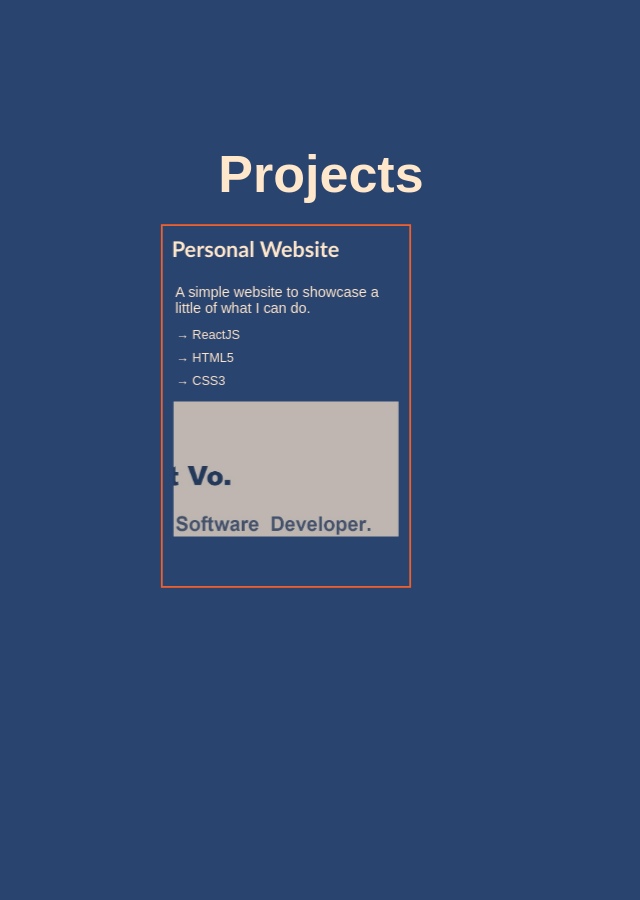
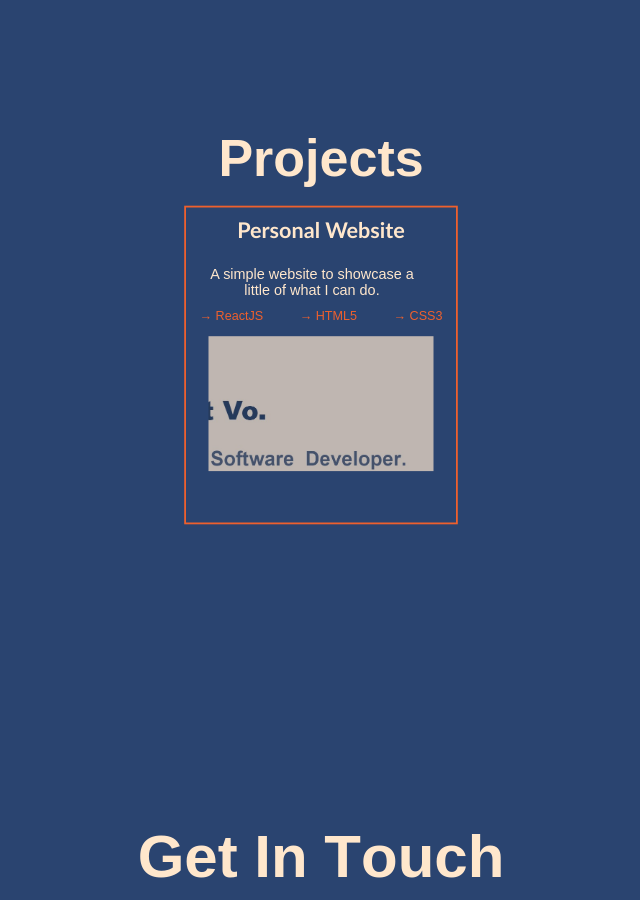
Before and after one commit to vin99vo/meportfolio, a React (Create React App) app: page / in a window 1280 px wide. Shown: the part 1800-2700 px from the top of the page, without its empty margins (319-959 px from the left). Built offline with nearby package versions, Linux system fonts and the light colour scheme.

Commit message:
fixed projects card

```diff
--- a/src/components/body/Projects/PortfolioCard/index.tsx
+++ b/src/components/body/Projects/PortfolioCard/index.tsx
@@ -6,16 +6,16 @@ import PortfolioImg from '../../../../thumbnails/icons/portfolioImg.jpg'
 import { Icon } from '../../../general/Icon'
 import {
   ProjectCardContainer,
-  ProjectCard,
   ProjectCardFront,
   ProjectTitle,
   ProjectPara,
   ProjectCardBack,
   ProjectDescript,
+  SkillsDivFlex,
   PortfolioSkills,
   SkillIconsContainer,
   CenterSkillIcons,
-  SourceCodeContainer,
+  SourceCodeButton,
   ImgContainer,
   ProjectImg
 } from './styles'
@@ -37,38 +37,35 @@ export const PersonalWebsiteCard: FC = () => {
       onClick={cardClickedHandler}
       isClicked={isCardClicked}
     >
-      <ProjectCard>
-        <ProjectCardFront>
+      <ProjectCardFront isClicked={isCardClicked}>
         <ProjectTitle>Personal Website</ProjectTitle>
         <ProjectDescript>
           <ProjectPara>
             A simple website to showcase a little of what I can do.
           </ProjectPara>
+          <SkillsDivFlex>
             {skills.map((skill) => (
-              <div>
               <PortfolioSkills>&#8594; {skill.alt}</PortfolioSkills>
-              </div>
             ))}
+          </SkillsDivFlex>
         </ProjectDescript>
         <ImgContainer>
           {' '}
           <ProjectImg img={PortfolioImg} />
         </ImgContainer>
       </ProjectCardFront>
-        <ProjectCardBack>
+
+      <ProjectCardBack isClicked={isCardClicked}>
         <ProjectTitle>Personal Website</ProjectTitle>
         <ProjectPara>This very site!</ProjectPara>
         <ProjectPara>
           My first portfolio website built after learning React.
         </ProjectPara>
-          {isCardClicked && (
         <ProjectPara>
-              Hosted on GitHub Pages and checked with TypeScript, ESLint,
-              Prettier, and utilizing Styled Components.
+          Hosted on GitHub Pages and checked with TypeScript, ESLint, Prettier,
+          and utilizing Styled Components.
         </ProjectPara>
-          )}
-          <ProjectPara>
-            This website was built with
+        <ProjectPara>This website was built with</ProjectPara>
         <CenterSkillIcons>
           <SkillIconsContainer>
             {skills.map((skill) => (
@@ -84,18 +81,15 @@ export const PersonalWebsiteCard: FC = () => {
             ))}
           </SkillIconsContainer>
         </CenterSkillIcons>
-          </ProjectPara>
-          {isCardClicked && (
-            <SourceCodeContainer
+
+        <SourceCodeButton
           href="https://github.com/vin99vo/meportfolio"
           target="_blank"
           rel="noreferrer"
         >
           View Source
-            </SourceCodeContainer>
-          )}
+        </SourceCodeButton>
       </ProjectCardBack>
-      </ProjectCard>
     </ProjectCardContainer>
   )
 }
--- a/src/components/body/Projects/PortfolioCard/styles.tsx
+++ b/src/components/body/Projects/PortfolioCard/styles.tsx
@@ -1,8 +1,5 @@
 import styled, { keyframes } from 'styled-components'
-export const ProjectCard = styled.div`
-  transition: 0.3s all ease-in;
-  transform-style: preserve-3d;
-`
+
 export const ProjectPara = styled.div`
   font-size: 16px;
   padding: 6px 4px;
@@ -12,8 +9,12 @@ export const ProjectPara = styled.div`
 `
 
 export const ProjectCardContainer = styled.div<{ isClicked: boolean }>`
-  height: 400px;
-  width: 350px;
+  display: flex;
+  flex-direction: column;
+  align-items: center;
+  text-align: center;
+  width: 300px;
+  height: 350px;
   border-color: ${(props) => props.theme.callToAction};
   border-style: solid;
   border-width: 2px;
@@ -34,31 +35,23 @@ export const ProjectCardContainer = styled.div<{ isClicked: boolean }>`
   ${(props) =>
     props.isClicked &&
     `{
-    height: 450px;
-    width: 800px;
-    transform: translateY(0%) translateX(20%);
+    width: min(90%, 800px);
+    height: auto;
     box-shadow: 0 0 14px 6px rgb(238, 96, 45);
-
-    &:hover > ${ProjectCard} {
-      transform: rotateY(180deg) translate(-20px, 0);
-    }
-    ${ProjectPara} {
-      font-size: 18pxpx;
-      padding: 14px 10px;
-    }
-    > ${ProjectCard}{
-        transform: rotateY(180deg) translate(-20px, 0);
-    }
-
-  }`}
+  }
+ }`}
 `
 
-export const ProjectCardFront = styled.div`
-  height: 100%;
-  width: 100%;
+export const ProjectCardFront = styled.div<{ isClicked: boolean }>`
   backface-visibility: hidden;
   border-radius: 50px;
   position: absolute;
+  transition: 0.3s all ease-in;
+  ${(props) =>
+    props.isClicked &&
+    `{
+    transform: rotateY(180deg);
+  }`}
 `
 export const ProjectTitle = styled.div`
   font-size: 24px;
@@ -69,6 +62,11 @@ export const ProjectTitle = styled.div`
 
 export const ProjectDescript = styled.div`
   padding: 10px;
+`
+export const SkillsDivFlex = styled.div`
+  display: flex;
+  justify-content: space-between;
+  color: ${(props) => props.theme.callToAction};
 `
 
 export const PanMovie = keyframes`
@@ -113,6 +111,7 @@ export const ProjectImg = styled.div<{ img: string }>`
 export const PortfolioSkills = styled.div`
   font-size: 14px;
   padding: 5px 5px;
+  backface-visibility: hidden;
 `
 export const Levitate = keyframes`
  0%{
@@ -130,28 +129,45 @@ export const SkillIconsContainer = styled.section`
   vertical-align: middle;
   gap: 10px;
   justify-content: space-around;
-  width: min(80%, 800px);
+  width: min(80%, 400px);
   animation: ${Levitate} infinite 2s linear;
 `
 export const CenterSkillIcons = styled.div`
   margin-top: 20px;
   display: flex;
   justify-content: center;
-  width: min(80% 800px);
+  width: min(80%, 800px);
+  opacity: 0;
+  transition: 0.3s all ease-in;
 `
-export const ProjectCardBack = styled.div`
-  /* height: 100%;
-  width: 100%; */
-  backface-visibility: hidden;
-  border-radius: 50px;
-  padding: 10px;
-  position: absolute;
-  transform: rotateY(180deg);
+export const ProjectCardBack = styled.div<{ isClicked: boolean }>`
   display: flex;
   flex-direction: column;
+  align-items: center;
+  width: min(90%, 600px);
+  padding: 10px;
+  transform: rotateY(180deg);
+  backface-visibility: hidden;
+  transition: 0.3s all ease-in;
+  ${(props) =>
+    props.isClicked &&
+    `{
+    transform: rotateY(0deg);
+  }
+  > ${ProjectPara}{
+    font-size: 22px;
+  }
+  > ${CenterSkillIcons}{
+    opacity: 1;
+  }
+  > ${ProjectTitle}{
+    font-size 32px;
+    text-decoration: underline;
+  }
+  `}
 `
 
-export const SourceCodeContainer = styled.a`
+export const SourceCodeButton = styled.a`
   border: 2px ${(props) => props.theme.callToAction} solid;
   background-color: ${(props) => props.theme.secondary};
   color: ${(props) => props.theme.main};
--- a/src/components/body/Projects/index.tsx
+++ b/src/components/body/Projects/index.tsx
@@ -1,21 +1,17 @@
 import { Card } from '../../general/Card'
 import { type FC } from 'react'
 
-import { ProjectsSection, SectionTitle, ProjectsContainer } from './styles'
+import { ProjectsSection, SectionTitle } from './styles'
 import { SqueezeTitle } from '../../general/SqueezeTitle'
 import { PersonalWebsiteCard } from './PortfolioCard'
 
 export const Projects: FC = () => {
   return (
     <ProjectsSection>
-      <Card>
-        <SectionTitle>
-          <SqueezeTitle title="Projects" />
-        </SectionTitle>
-        <ProjectsContainer>
-          <PersonalWebsiteCard />
-        </ProjectsContainer>
-      </Card>
+      <SectionTitle>
+        <SqueezeTitle title="Projects" />
+      </SectionTitle>
+      <PersonalWebsiteCard />
     </ProjectsSection>
   )
 }
--- a/src/components/body/Projects/styles.tsx
+++ b/src/components/body/Projects/styles.tsx
@@ -2,7 +2,9 @@ import styled from 'styled-components'
 
 export const ProjectsSection = styled.section`
   display: flex;
-  justify-content: center;
+  flex-direction: column;
+  /* justify-content: center; */
+  align-items: center;
   margin-bottom: 80px;
   background-color: inherit;
 `
@@ -15,10 +17,3 @@ export const SectionTitle = styled.div`
   display: flex;
   justify-content: center;
 `
-export const ProjectsContainer = styled.div`
-  width: min(80%, 800px);
-  display: flex;
-  justify-content: center;
-  align-items: center;
-  margin: 0;
-`
```
Lines whose indentation alone changed are shown as unchanged.
